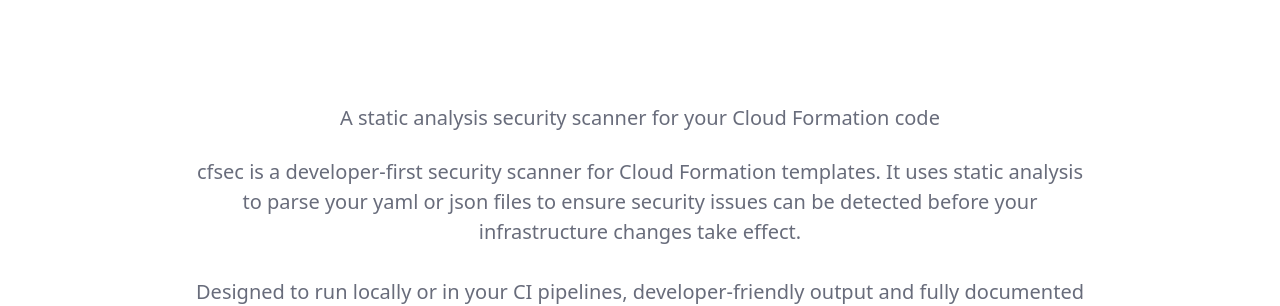
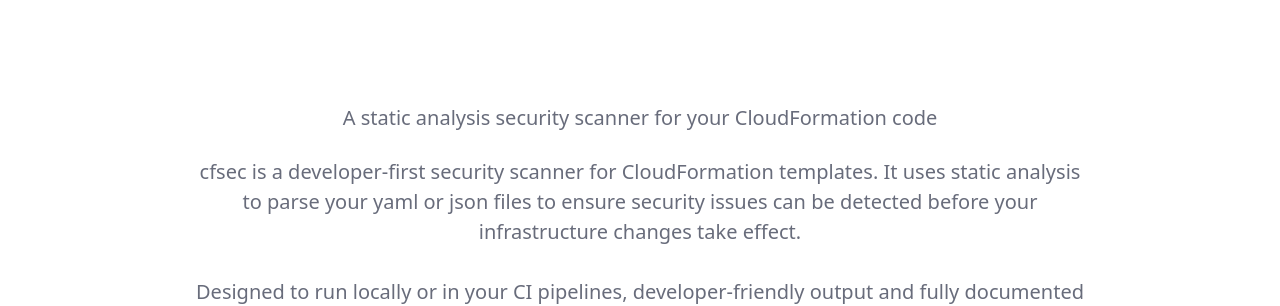
Before and after one commit to cfsec/cfsec.github.io, a Jekyll site: the page built from index.md, in a window 1280 px wide. Shown: the part 479-785 px from the top of the page. Built offline with Jekyll 4.4.1, drawn with Linux system fonts in a browser that asks for light colours.

Commit message:
Update typo

```diff
--- a/_config.yml
+++ b/_config.yml
@@ -1,5 +1,5 @@
 title: cfsec
-description: A static analysis security scanner for your Cloudformation code. Discover problems with your infrastructure before hackers do.
+description: A static analysis security scanner for your CloudFormation code. Discover problems with your infrastructure before hackers do.
 lang: en
 
 # Site subpath, e.g. /blog
--- a/index.md
+++ b/index.md
@@ -2,10 +2,10 @@
 layout: page
 width: expand
 hero:
-    subtitle: A static analysis security scanner for your Cloud Formation code
+    subtitle: A static analysis security scanner for your CloudFormation code
     image: logo.png
     search: true
-    content: cfsec is a developer-first security scanner for Cloud Formation templates. It uses static analysis to parse your yaml or json files to ensure security issues can be detected before your infrastructure changes take effect. <br/><br/>Designed to run locally or in your CI pipelines, developer-friendly output and fully documented checks mean detection and remediation can take place as quickly and efficiently as possible.
+    content: cfsec is a developer-first security scanner for CloudFormation templates. It uses static analysis to parse your yaml or json files to ensure security issues can be detected before your infrastructure changes take effect. <br/><br/>Designed to run locally or in your CI pipelines, developer-friendly output and fully documented checks mean detection and remediation can take place as quickly and efficiently as possible.
 ---
 
 
```
Also changed, not shown: _docs/custom-checks.md (+2 -2 lines), _docs/github-action.md (+2 -2 lines), _docs/iam/no-policy-wildcards.md (+3 -3 lines), assets/codes.json.
